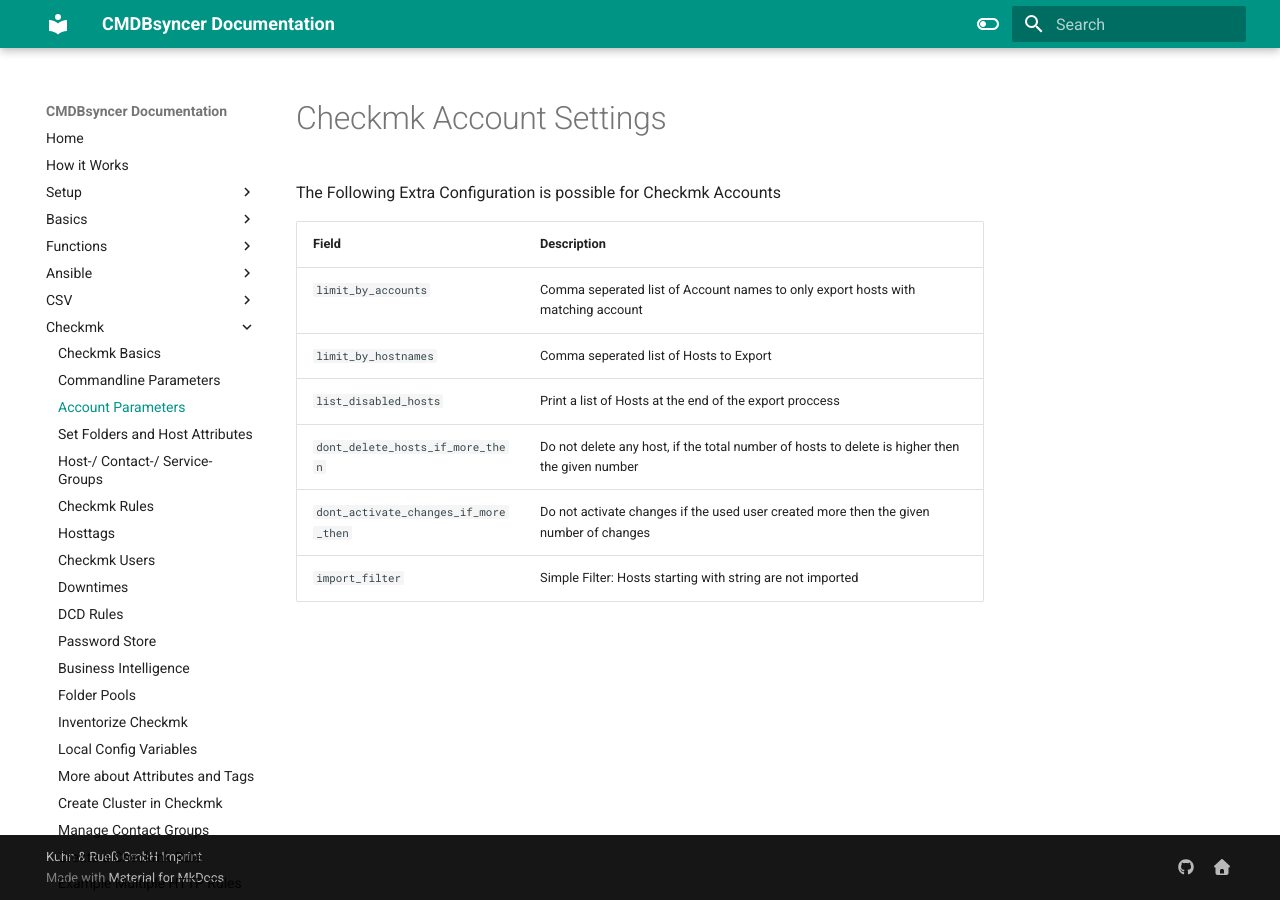
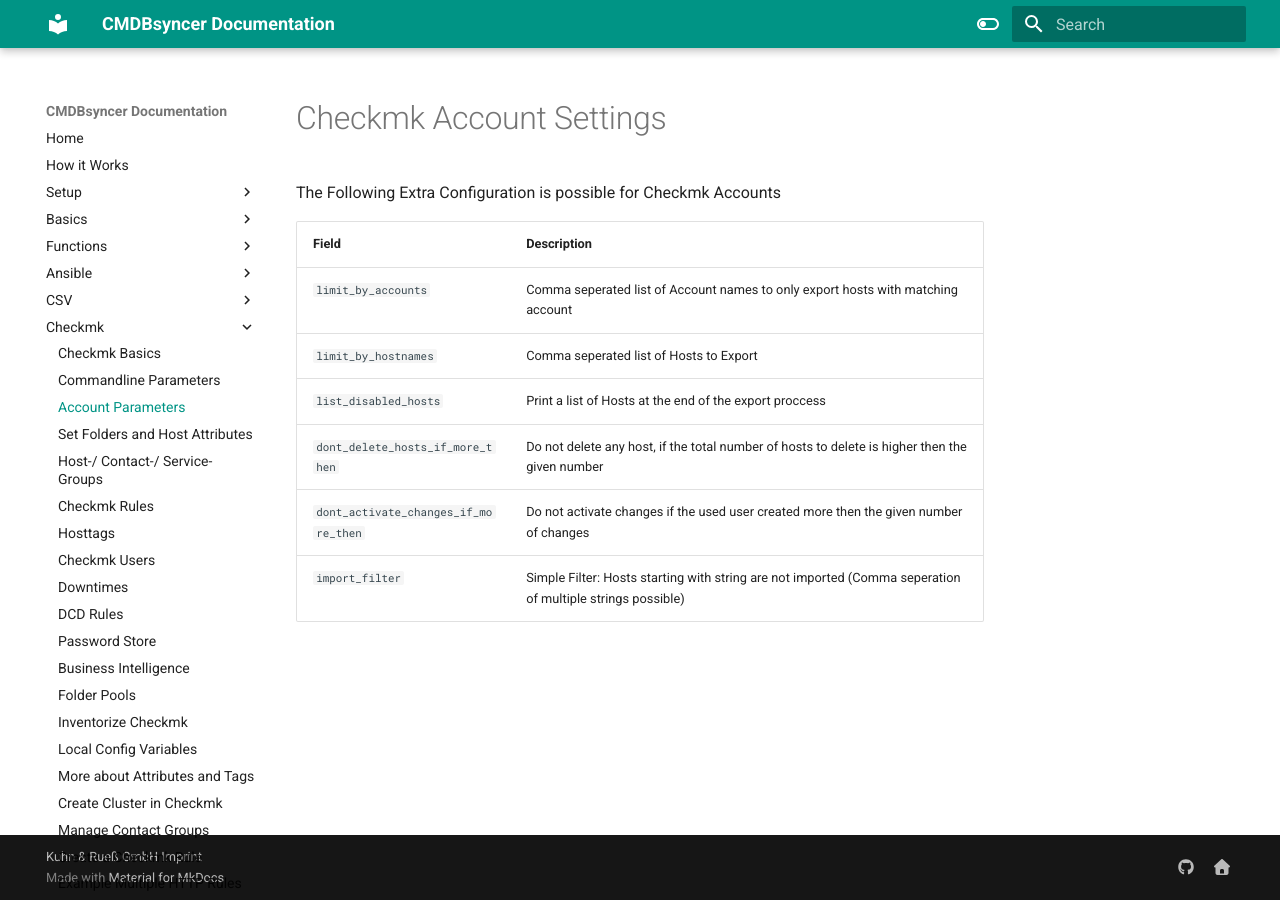
Before and after one commit to kuhn-ruess/cmdbsyncer-docs, an MkDocs documentation site: the page built from docs/checkmk/accounts.md, in a window 1280 px wide. Built offline with MkDocs 1.6.1 and Material for MkDocs 9.7.7, drawn with Linux system fonts in a browser that asks for light colours.

Commit message:
Ergänze Beschreibung für `import_filter` in der Dokumentation

```diff
--- a/docs/checkmk/accounts.md
+++ b/docs/checkmk/accounts.md
@@ -9,4 +9,4 @@
 | `list_disabled_hosts `               | Print a list of Hosts at the end of the export proccess                                        |
 | `dont_delete_hosts_if_more_then`     | Do not delete any host, if the total number of hosts to delete is higher then the given number |
 | `dont_activate_changes_if_more_then` | Do not activate changes if the used user created more then the given number of changes         |
-| `import_filter` | Simple Filter: Hosts starting with string are not imported |
+| `import_filter` | Simple Filter: Hosts starting with string are not imported (Comma seperation of multiple strings possible) |
```
